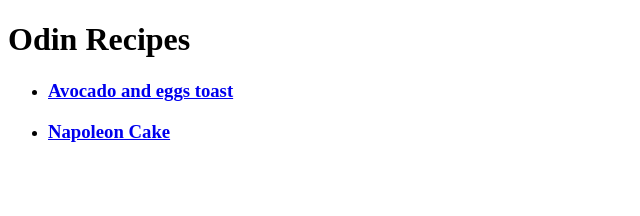
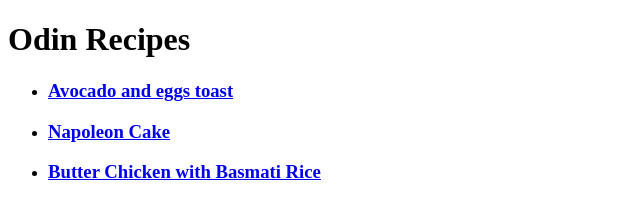
Before and after one commit to danielsenx/odin-recipes-02, a plain HTML site: page index.html in a window 1280 px wide. Shown: the whole page, without its empty margins (0-640 px from the left). Drawn offline with Linux system fonts and the light colour scheme.

Commit message:
feat: add navigation links to homepage

```diff
--- a/index.html
+++ b/index.html
@@ -10,6 +10,7 @@
         <ul>
             <li><h3><a href="recipes/avo-and-eggs-on-toast.html">Avocado and eggs toast</a></h3></li>
             <li><h3><a href="recipes/napoleon-cake.html">Napoleon Cake</a></h3></li>
+            <li><h3><a href="recipes/butter-chicken.html">Butter Chicken with Basmati Rice</a></h3></li>
         </ul>
     </body>
 </html>
```
